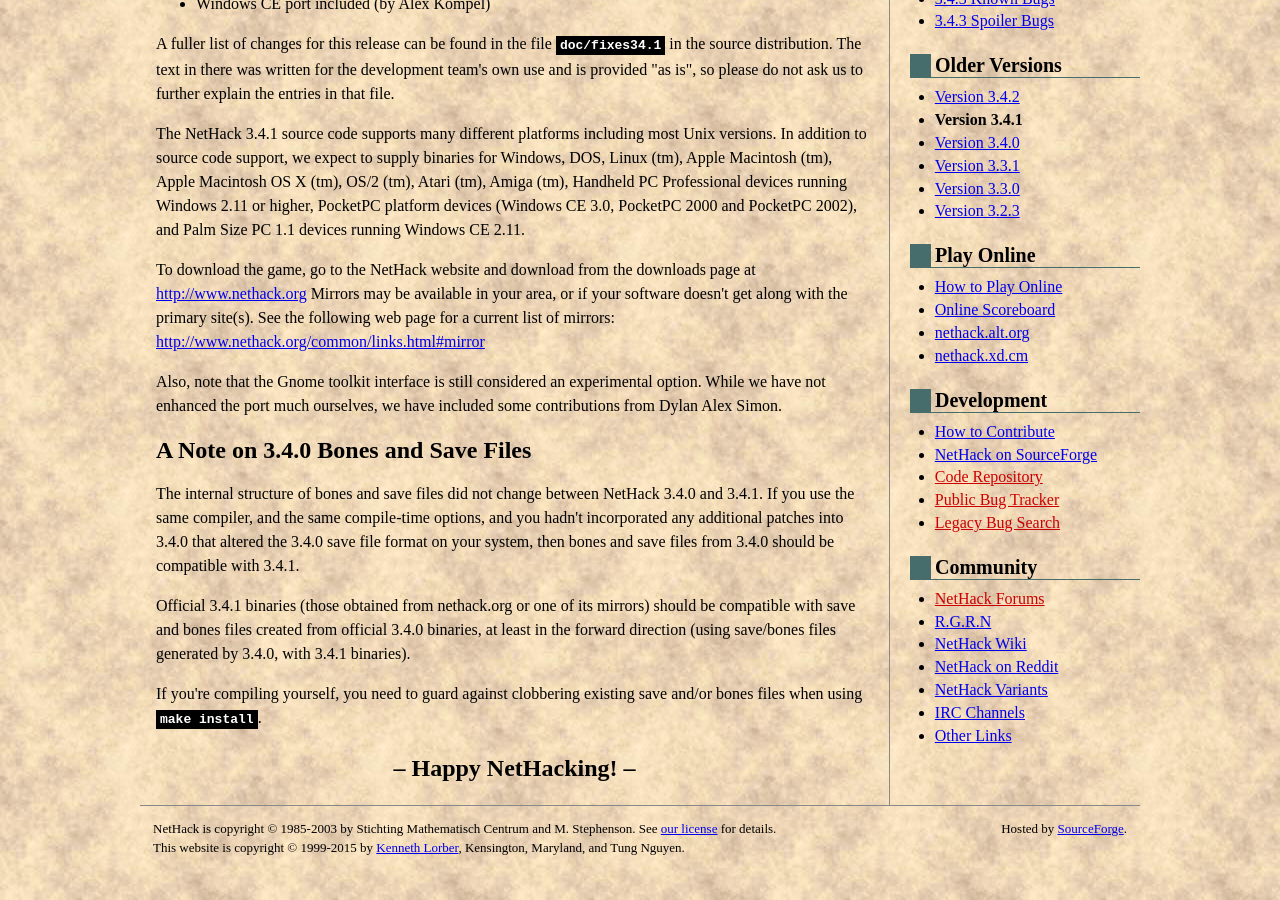
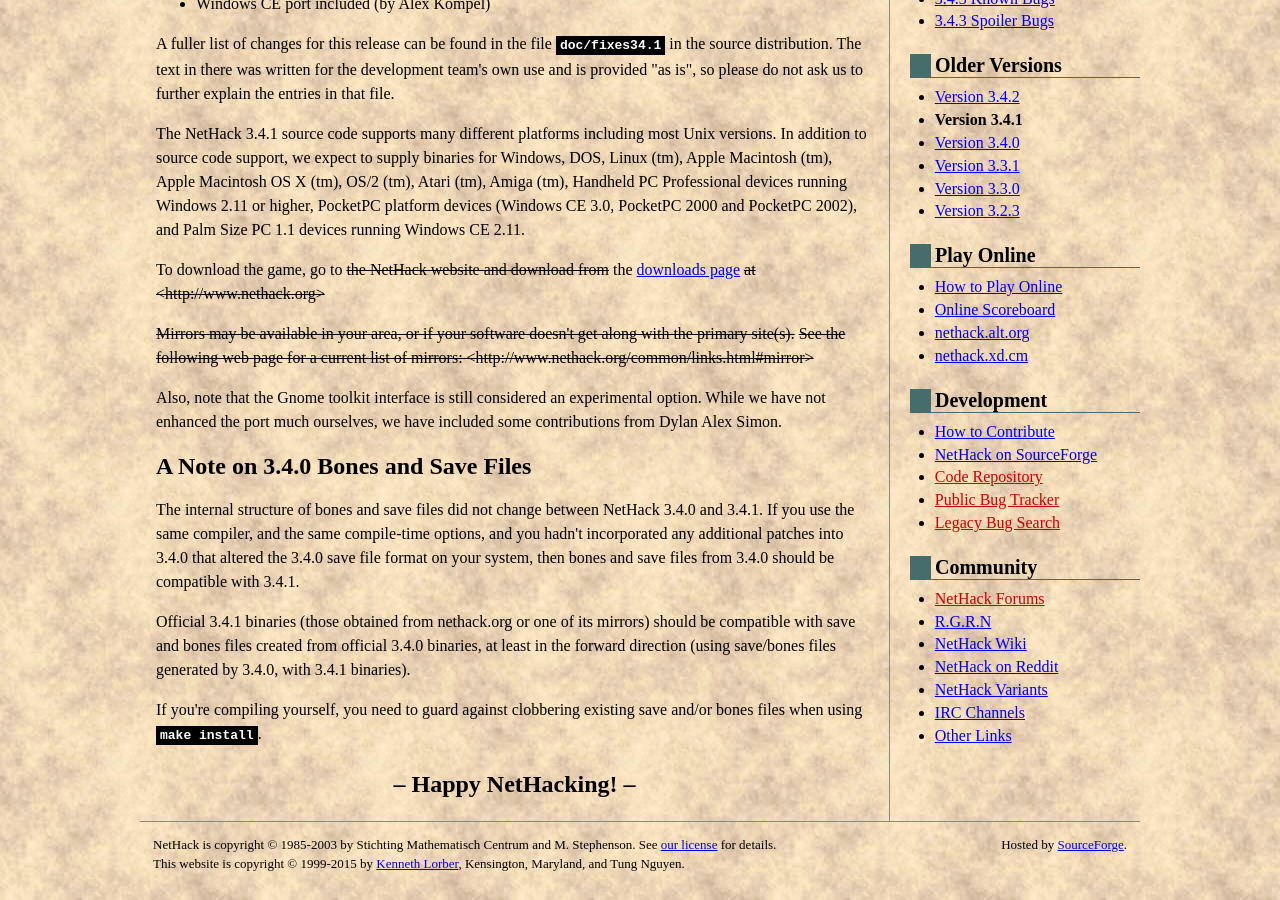
Before and after one commit to tung/nethack-www, a Jekyll site: the page built from v341/release.md, in a window 1280 px wide and 900 px high, scrolled down 766 px. Built offline with Jekyll 4.4.1, drawn with Linux system fonts in a browser that asks for light colours; part of the change alters nothing that is shown.

```diff
--- a/v341/release.md
+++ b/v341/release.md
@@ -22,9 +22,9 @@ A fuller list of changes for this release can be found in the file `doc/fixes34.
 
 The NetHack 3.4.1 source code supports many different platforms including most Unix versions.  In addition to source code support, we expect to supply binaries for Windows, DOS, Linux (tm), Apple Macintosh (tm), Apple Macintosh OS X (tm), OS/2 (tm), Atari (tm), Amiga (tm), Handheld PC Professional devices running Windows 2.11 or higher, PocketPC platform devices (Windows CE 3.0, PocketPC 2000 and PocketPC 2002), and Palm Size PC 1.1 devices running Windows CE 2.11.
 
-To download the game, go to the NetHack website and download from the downloads page at <http://www.nethack.org>
-Mirrors may be available in your area, or if your software doesn't get along with the primary site(s).
-See the following web page for a current list of mirrors: <http://www.nethack.org/common/links.html#mirror>
+To download the game, go to <strike>the NetHack website and download from</strike> the [downloads page](downloads.html) <strike>at <http://www.nethack.org></strike>
+<strike>Mirrors may be available in your area, or if your software doesn't get along with the primary site(s).</strike>
+<strike>See the following web page for a current list of mirrors: <http://www.nethack.org/common/links.html#mirror></strike>
 
 Also, note that the Gnome toolkit interface is still considered an experimental option.  While we have not enhanced the port much ourselves, we have included some contributions from Dylan Alex Simon.
 
```
